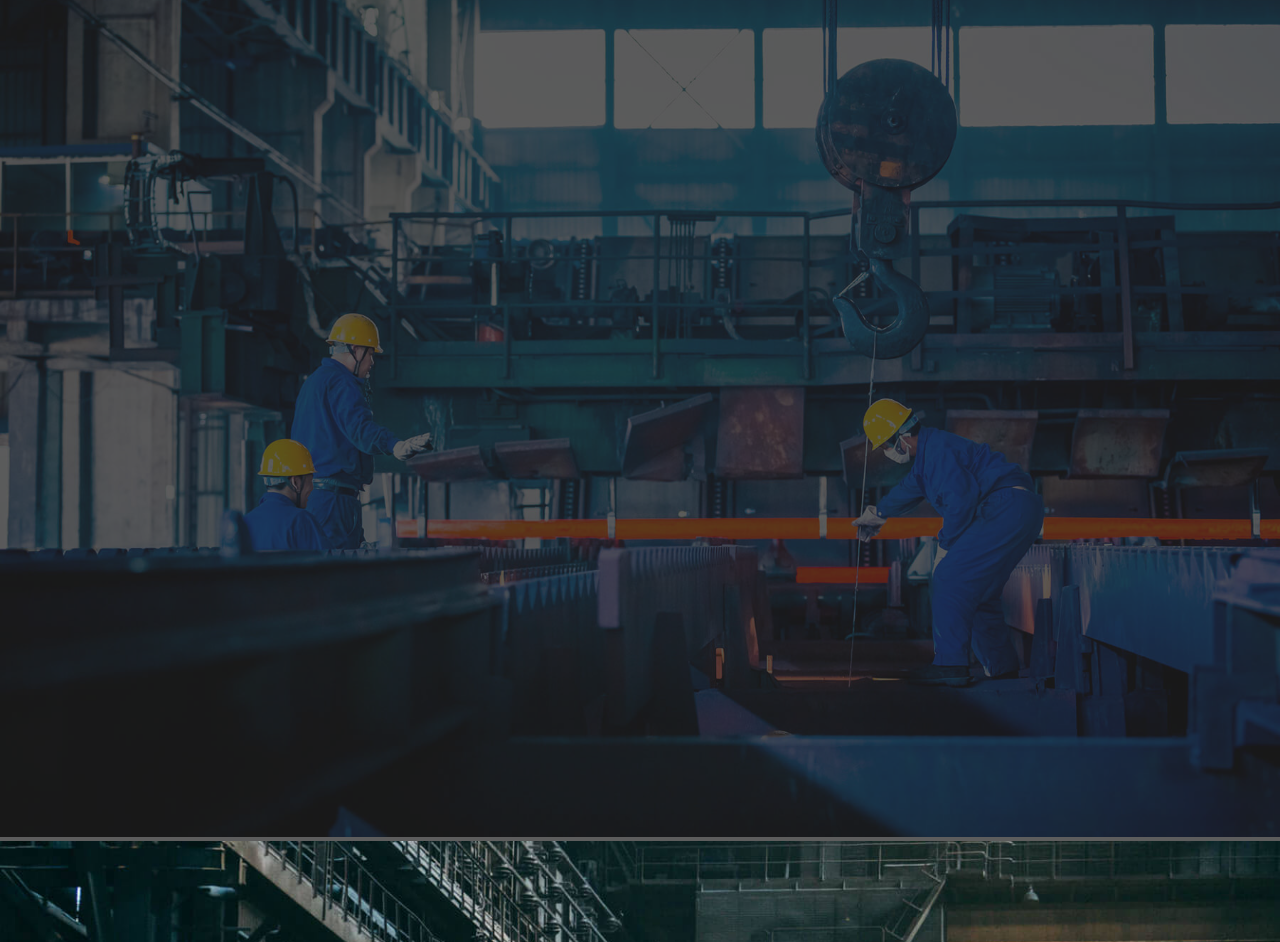
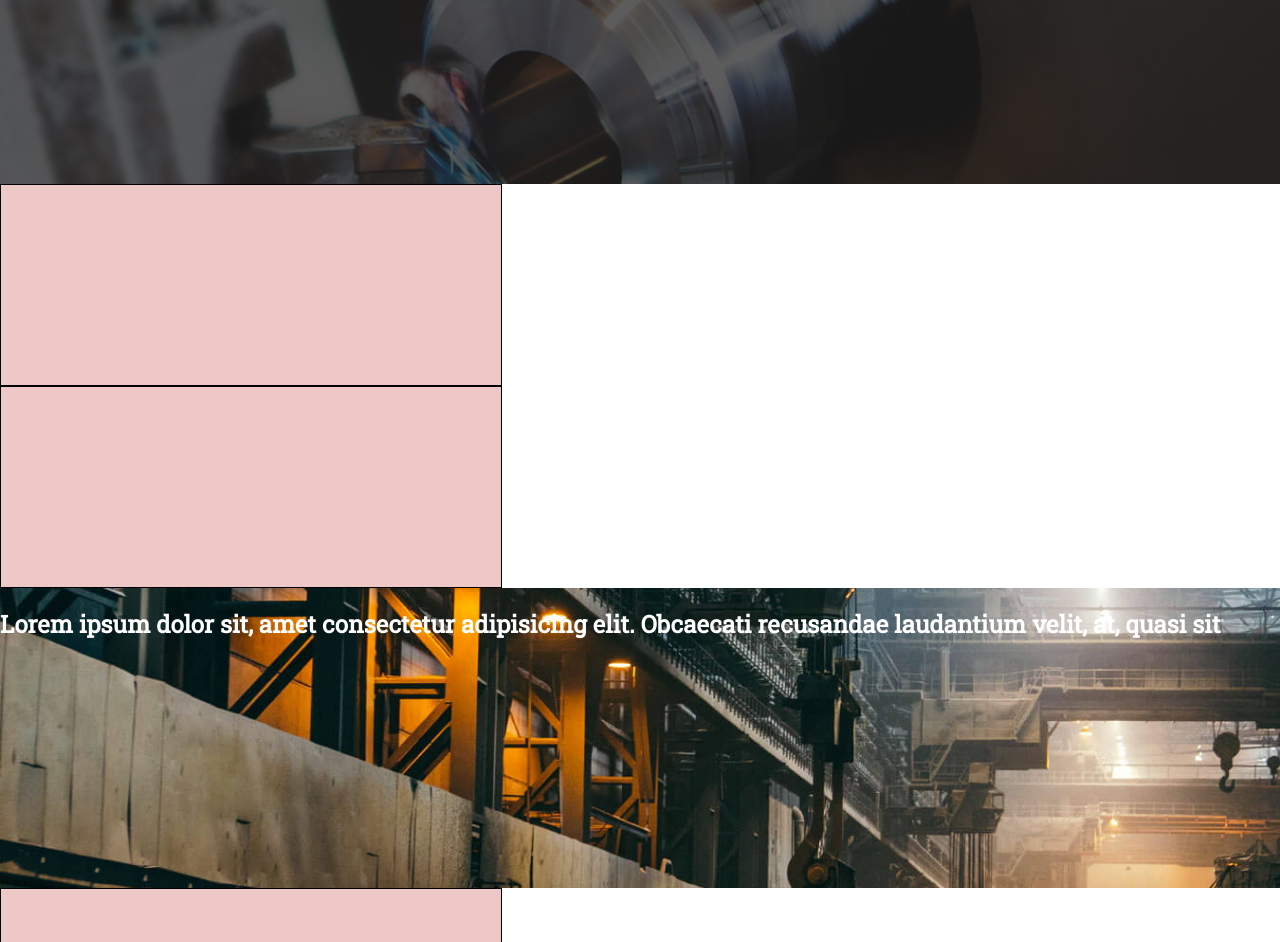
Before and after one commit to ZihanZhou21/Corporate-Website, a plain HTML site: page docs/index.html in a window 1280 px wide. Shown: the part 156-1098 px from the top of the page. Drawn offline with Linux system fonts and the light colour scheme.

Commit message:
add sections

```diff
--- a/docs/index.css
+++ b/docs/index.css
@@ -29,16 +29,19 @@ body {
 }
 .container {
   display: grid;
+  position: relative;
+
   /* width: 1000px; */
   margin: auto;
 }
 .navbar {
   height: 100px;
   width: 100%;
-  background-color: rgb(138, 192, 141);
+  /* background-color: rgb(138, 192, 141); */
   display: flex;
   justify-content: space-between;
   align-items: center;
+  position: fixed;
 }
 .logo {
   display: flex;
@@ -58,8 +61,13 @@ ul {
   /* display: flex; */
   width: 100%;
 }
-.banner1 {
+.slogan {
   position: relative;
+  color: #fff;
+  display: flex;
+  margin-left: auto;
+  margin-right: auto;
+  height: 300px;
 }
 .overlay {
   height: 100%;
@@ -71,3 +79,27 @@ ul {
   opacity: 0.73;
   transition: background 0.3s, border-radius 0.3s, opacity 0.3s;
 }
+.banner {
+  position: relative;
+  background-attachment: fixed;
+  background-position: 50% 50%;
+  background-size: cover;
+}
+.banner1 {
+  background-image: url('/docs/1.jpg');
+}
+.banner2 {
+  background-image: url('/docs/4.jpg');
+}
+.banner3 {
+  background-image: url('/docs/2.jpg');
+}
+.sec1 {
+  height: 200px;
+  width: 500px;
+  background-color: rgb(238, 199, 199);
+}
+.sec1 {
+  overflow-x: auto;
+  border: 1px solid black;
+}
--- a/docs/index.html
+++ b/docs/index.html
@@ -24,6 +24,8 @@
       <p>E-mail: info@eltitanium.com</p>
     </div>
   </div>
+  <section class="banner banner1">
+    <div class="overlay"></div>
     <div class="container">
       <div class="navbar">
         <div class="logo">
@@ -41,18 +43,30 @@
         </ul>
       </div>
     </div>
-  <section class="banner1">
-    <img class="imgs" src="/docs/3.jpg" alt="">
-    <div class="overlay"></div>
+    <div class="slogan">
+      <h1>Lorem ipsum dolor sit, amet consectetur adipisicing elit. Obcaecati recusandae laudantium velit, at, quasi sit
+      </h1>
+    </div>
   </section>
-  <section class="banner2">
-    <img class="imgs" src="/docs/4.jpg" alt="">
+  <section class="sec1"></section>
+  <section class="sec1"></section>
+  <section class="banner banner2">
+    <div class="slogan">
+      <h1>Lorem ipsum dolor sit, amet consectetur adipisicing elit. Obcaecati recusandae laudantium velit, at, quasi sit
+      </h1>
+    </div>
+  </section>
+  <section class="sec1"></section>
+  <section class="sec1"></section>
 
+  <section class="banner banner3">
+    <div class="slogan">
+      <h1>Lorem ipsum dolor sit, amet consectetur adipisicing elit. Obcaecati recusandae laudantium velit, at, quasi sit
+      </h1>
+    </div>
   </section>
-  <section class="banner3">
-    <img class="imgs" src="/docs/2.jpg" alt="">
-
-  </section>
+  <section class="sec1"></section>
+  <section class="sec1"></section>
   </div>
   </div>
 </body>
```
Lines whose indentation alone changed are shown as unchanged.
